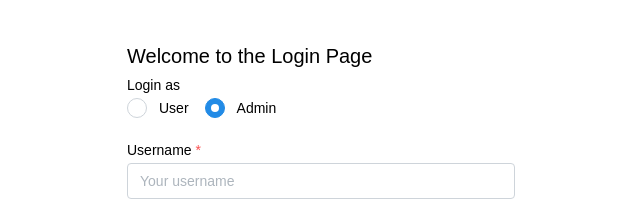
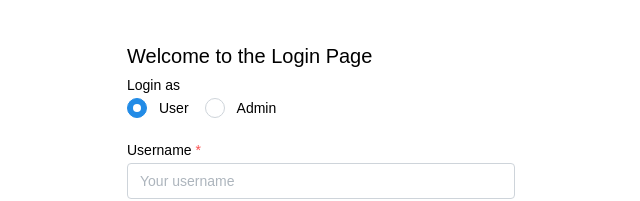
Before and after one commit to denzelloke/Hack4Good, a React (Vite) app: page /login in a window 1280 px wide. Shown: the top 201 px of the page, without its empty margins (319-959 px from the left). Built offline with nearby package versions, Linux system fonts and the light colour scheme; no server answers.

Commit message:
fix login

```diff
--- a/src/pages/Login.tsx
+++ b/src/pages/Login.tsx
@@ -7,7 +7,7 @@ export default function Login() {
   const navigate = useNavigate();
   const { login, loading } = useAuth();
 
-  const [isAdmin, setIsAdmin] = useState<boolean>(false);
+  const [isAdmin, setIsAdmin] = useState<string>("user");
   const [username, setUsername] = useState<string>("");
   const [password, setPassword] = useState<string>("");
   const [error, setError] = useState<string | null>(null);
@@ -17,8 +17,8 @@ export default function Login() {
     setError(null);
 
     try {
-      await login(username, password, isAdmin);
-      if (isAdmin) {
+      await login(username, password, isAdmin == "admin");
+      if (isAdmin == "admin") {
         navigate("/admin");
       } else {
         navigate("/");
@@ -36,8 +36,8 @@ export default function Login() {
       <form onSubmit={handleSubmit}>
         <Radio.Group
           label="Login as"
-          value={isAdmin ? "user" : "admin"}
-          onChange={(value) => setIsAdmin(value == "admin")}
+          value={isAdmin}
+          onChange={(value) => setIsAdmin(value)}
           mb="lg"
         >
           <Group>
```
